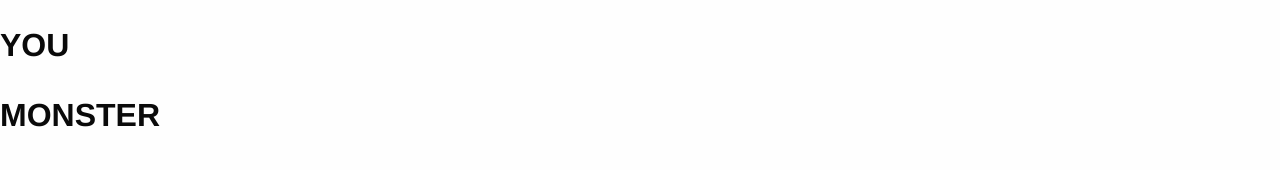
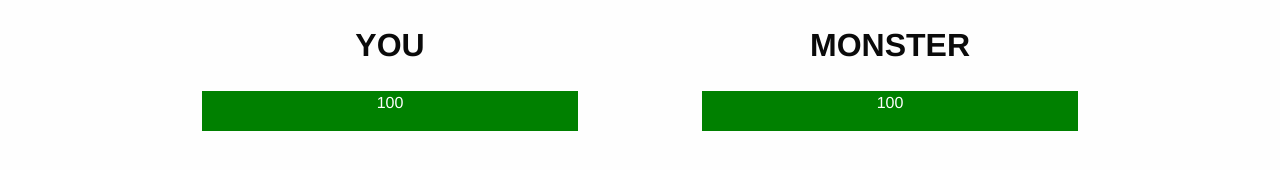
Before and after one commit to ibukiblue/Monster-Slayer, a plain HTML site: page index.html in a window 1280 px wide. Drawn offline with nearby package versions, Linux system fonts and the light colour scheme.

Commit message:
add.healthbar

```diff
--- a/app.js
+++ b/app.js
@@ -0,0 +1,9 @@
+new Vue({
+  el: '#app',
+  data: {
+    playerHealth: 100,
+    monsterHealth: 100,
+    gameIsRuning: false,
+
+  }
+})
--- a/css/app.css
+++ b/css/app.css
@@ -0,0 +1,10 @@
+.text-center {
+  text-align: center;
+}
+.healthbar {
+  width: 80%;
+  height: 40px;
+  background-color: #eee;
+  margin: auto;
+  transition: width 500ms;
+}
--- a/index.html
+++ b/index.html
@@ -7,27 +7,34 @@
   <link rel="stylesheet" href="css/app.css">
 </head>
 <body>
-  <div id="div">
-    <section>
-      <div>
-        <h1>YOU</h1>
-        <div>
-          <div>
-
+  <div id="app">
+    <section class="row">
+      <div class="small-6 columns">
+        <h1 class="text-center">YOU</h1>
+        <div class="healthbar">
+          <div class="healthbar text-center" style="background-color: green; margin: 0; color: white;"
+          :style="{width: playerHealth + '%'}">
+          {{ playerHealth }}
           </div>
         </div>
       </div>
-      <div>
-        <h1>MONSTER</h1>
-        <div>
-          <div>
-
+      <div class="small-6 columns">
+        <h1 class="text-center">MONSTER</h1>
+        <div class="healthbar">
+          <div class="healthbar text-center" style="background-color: green; margin: 0; color: white;"
+          :style="{width: monsterHealth + '%'}">
+          {{ monsterHealth }}
           </div>
         </div>
       </div>
     </section>
+    <section class="row controls" v-if="!gameIsRunning">
+      <div></div>
+    </section>
+    <section class="row controls" v-if="gameIsRunning">
+      <div></div>
+    </section>
     <section>
-      <div></div>
     </section>
   </div>
 <script src="app.js"></script>
```
